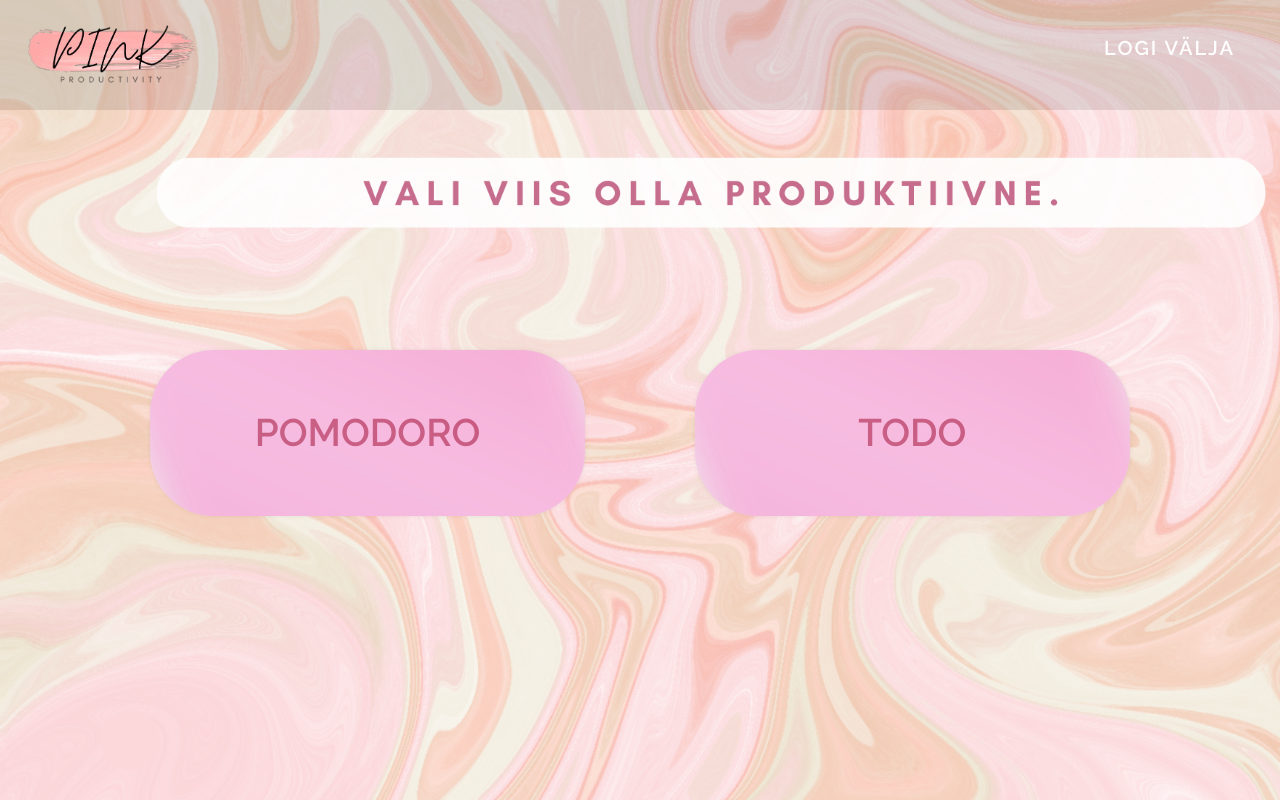
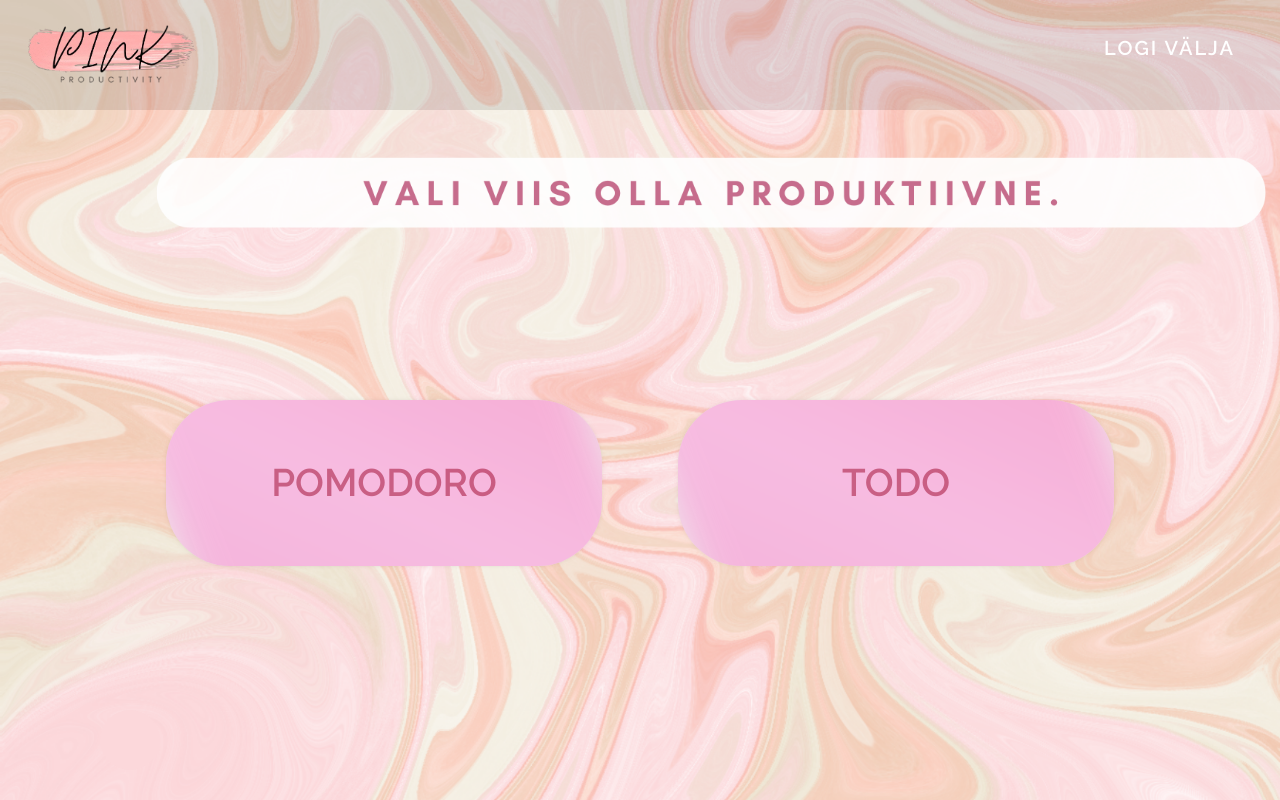
Before and after one commit to MarleenRahe/jube-tore-projekt, a Django app: page / in a window 1280 px wide. Run offline with Django 4.2, Linux system fonts and the light colour scheme; a user stored in the database is signed in; some libraries are stand-ins or nearby versions.

```diff
--- a/veebileht/main/static/style/nupp.css
+++ b/veebileht/main/static/style/nupp.css
@@ -7,7 +7,7 @@
   width: 34vw;
   height: 13vw;
   border: 0;
-  position: relative;
+  position: absolute;
   overflow: hidden;
   border-radius: 5vw;
   transition: all 0.01s;
--- a/veebileht/main/templates/home.html
+++ b/veebileht/main/templates/home.html
@@ -14,15 +14,16 @@
         body{
             background: url("/static/home.png");
             background-size: cover;
-            height: 100vh;
-            background-position: left;
+            background-repeat: no-repeat;
+            max-width: 100%;
+            height: auto;
         }
     </style>
 
 </head>
 <body>
-    <button class="button1" onclick="window.location.href='todo';" style = "position:absolute; top:350px; right: 150px"><a>Todo</a><div class="hoverEffect"><div></div></div></button>
-    <button class="button1" onclick="window.location.href='pomodoro';" style = "position:absolute; top:350px; left: 150px"><a>Pomodoro</a><div class="hoverEffect"><div></div></div></button>
+    <button class="button1" onclick="window.location.href='todo';" style = "position:absolute; top:50%; right: 13%"><a>Todo</a><div class="hoverEffect"><div></div></div></button>
+    <button class="button1" onclick="window.location.href='pomodoro';" style = "position:absolute; top:50%; left: 13%"><a>Pomodoro</a><div class="hoverEffect"><div></div></div></button>
     <button class="button2" onclick="window.location.href='https://www.youtube.com/watch?v=dQw4w9WgXcQ';" style = "position:absolute; bottom:30px; left:100px">
             <span class="title"><a>;)</a></span>
         </button>
--- a/veebileht/main/templates/preview.html
+++ b/veebileht/main/templates/preview.html
@@ -12,8 +12,9 @@
         body{
             background: url("/static/preview.png");
             background-size: cover;
-            height: 50vh;
-            background-position: left;
+            background-repeat: no-repeat;
+            max-width: 100%;
+            height: auto;
         }
     </style>
 
```
Also changed, not shown: veebileht/db.sqlite3.
